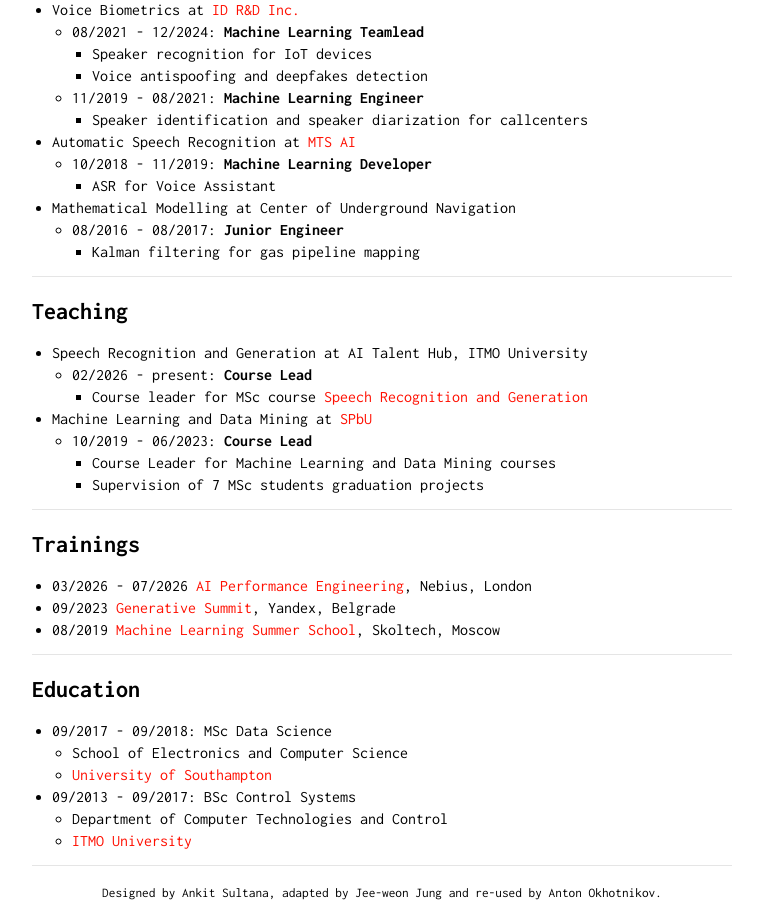
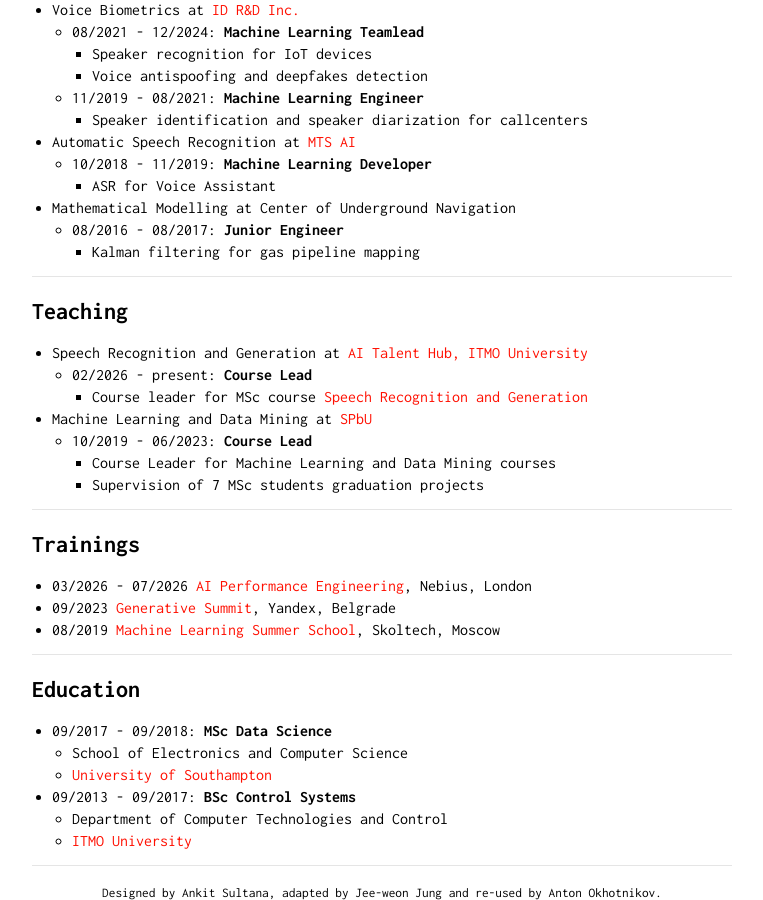
Before and after one commit to AntonOkhotnikov/antonokhotnikov.github.io, a Jekyll site: the page built from index.md, in a window 1280 px wide and 900 px high, scrolled down 845 px. Shown: the whole window, without its empty margins (258-1021 px from the left). Built offline with Jekyll 4.4.1, drawn with Linux system fonts in a browser that asks for light colours.

Commit message:
[upd] main links

```diff
--- a/index.md
+++ b/index.md
@@ -37,7 +37,7 @@ Hey! I'm a research engineer with 8 years of experience in speech processing, en
 
 ## Teaching
 
-- Speech Recognition and Generation at AI Talent Hub, ITMO University
+- Speech Recognition and Generation at [AI Talent Hub, ITMO University](https://ai.itmo.ru/)
   - 02/2026 - present: **Course Lead**
     - Course leader for MSc course [Speech Recognition and Generation](https://github.com/AntonOkhotnikov/ai-talent-hub-itmo-speech-course)
 
@@ -57,9 +57,9 @@ Hey! I'm a research engineer with 8 years of experience in speech processing, en
 
 ## Education
 
-- 09/2017 - 09/2018: MSc Data Science
+- 09/2017 - 09/2018: **MSc Data Science**
   - School of Electronics and Computer Science
   - [University of Southampton](https://www.southampton.ac.uk/)
-- 09/2013 - 09/2017: BSc Control Systems
+- 09/2013 - 09/2017: **BSc Control Systems**
   - Department of Computer Technologies and Control
   - [ITMO University](https://en.itmo.ru/)
```
